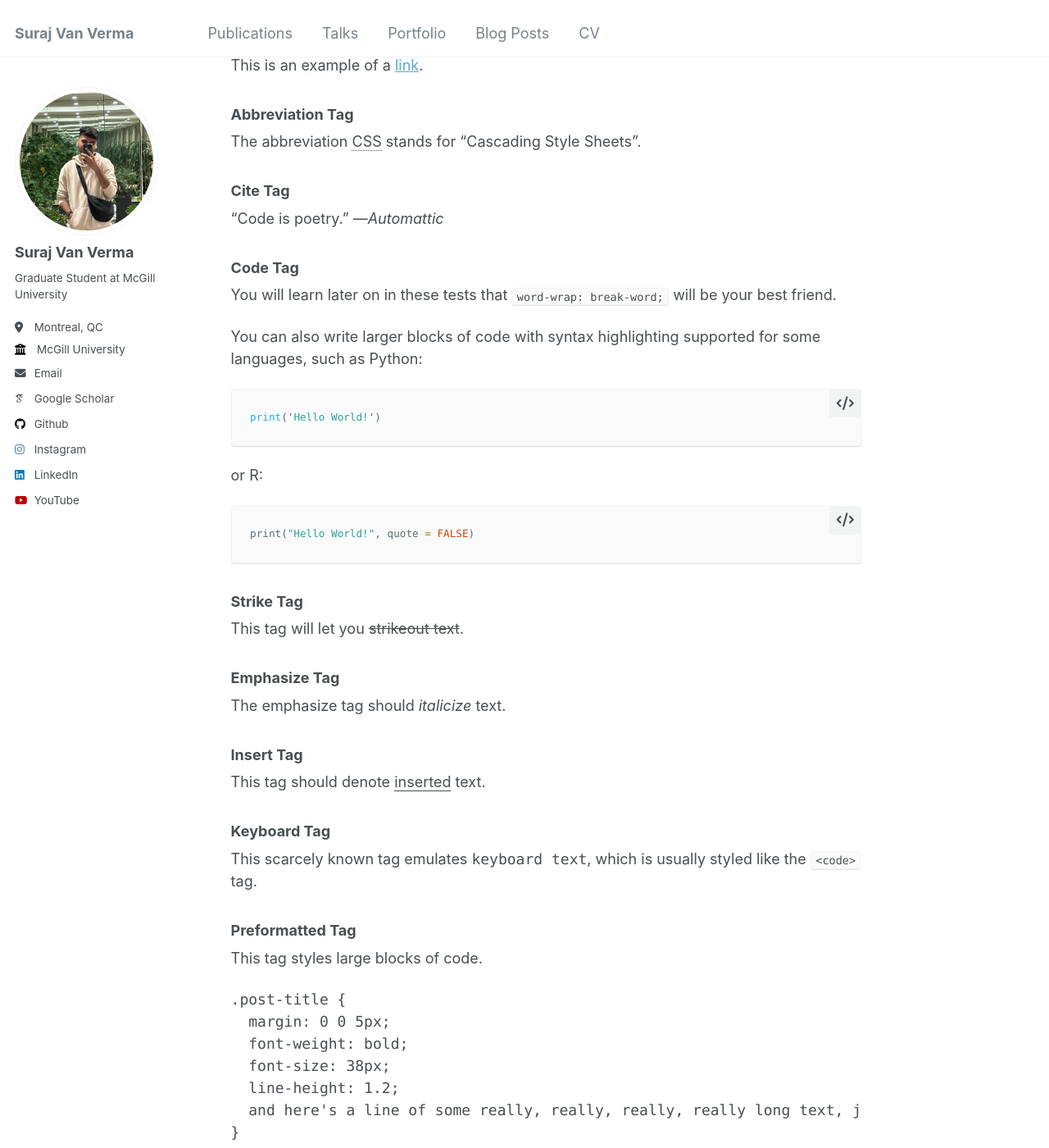
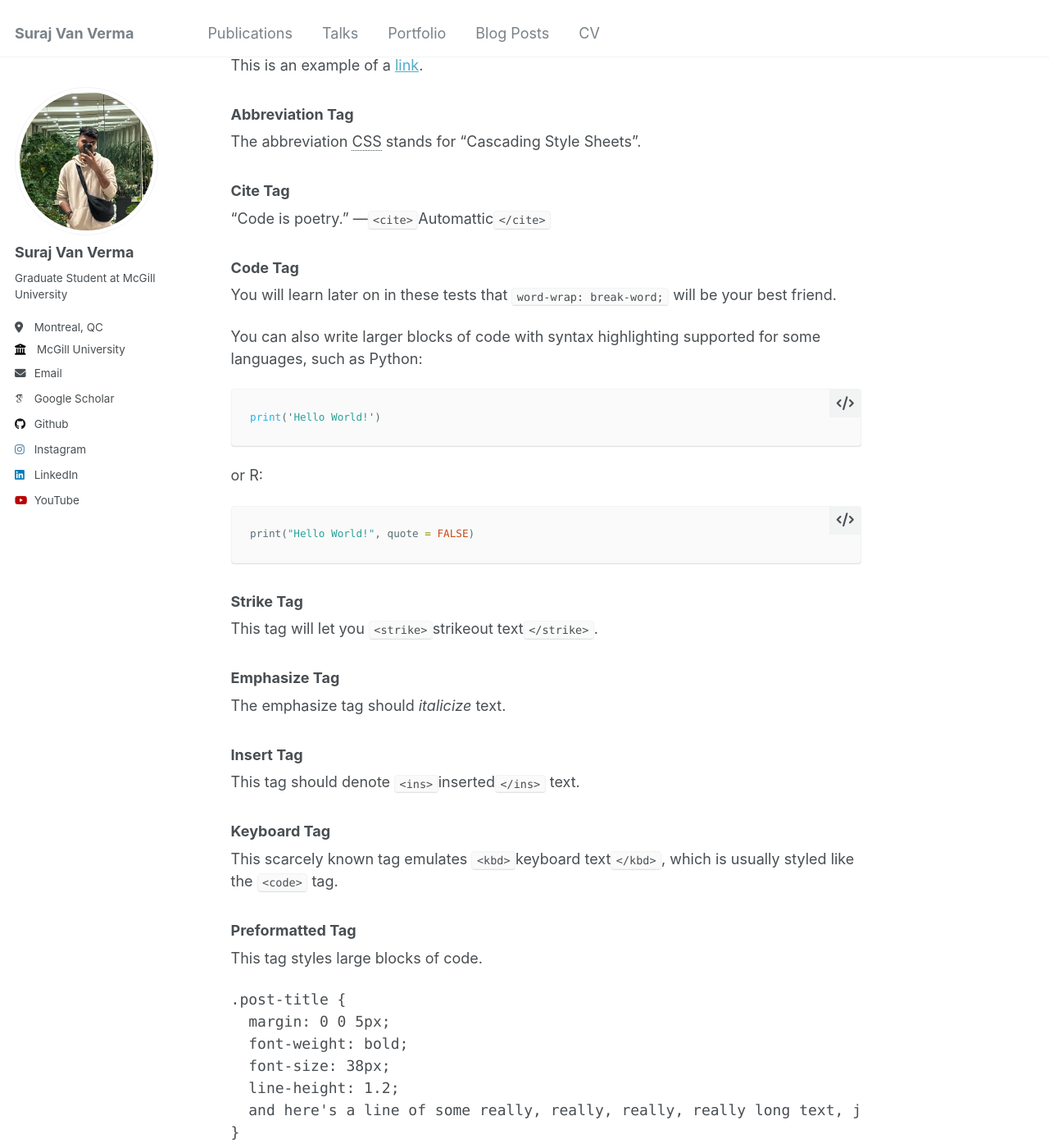
Before and after one commit to bythebug/bythebug.github.io, a Jekyll site: the page built from _pages/markdown.md, in a window 1280 px wide and 1400 px high, scrolled down 5205 px. Shown: the whole window at 82% size. Built offline with Jekyll 4.4.1, drawn with Linux system fonts in a browser that asks for light colours; some web fonts are replaced; some of the changed text lies outside the part shown.

````diff
--- a/_pages/markdown.md
+++ b/_pages/markdown.md
@@ -6,7 +6,6 @@ redirect_from:
   - /md/
   - /markdown.html
 ---
-
 ## Locations of key files/directories
 
 * Basic config options: _config.yml
@@ -32,8 +31,9 @@ redirect_from:
   * No icon: not built
 
 ## Resources
- * [Liquid syntax guide](https://shopify.github.io/liquid/tags/control-flow/)
- * [MathJax Documentation](https://docs.mathjax.org/en/latest/)
+
+* [Liquid syntax guide](https://shopify.github.io/liquid/tags/control-flow/)
+* [MathJax Documentation](https://docs.mathjax.org/en/latest/)
 
 ## MathJax
 
@@ -74,24 +74,24 @@ Single line blockquote:
 
 ### Table 1
 
-| Entry            | Item   |                                                              |
-| --------         | ------ | ------------------------------------------------------------ |
-| [John Doe](#)    | 2016   | Description of the item in the list                          |
-| [Jane Doe](#)    | 2019   | Description of the item in the list                          |
-| [Doe Doe](#)     | 2022   | Description of the item in the list                          |
+| Entry      | Item |                                     |
+| ---------- | ---- | ----------------------------------- |
+| [John Doe](#) | 2016 | Description of the item in the list |
+| [Jane Doe](#) | 2019 | Description of the item in the list |
+| [Doe Doe](#)  | 2022 | Description of the item in the list |
 
 ### Table 2
 
-| Header1 | Header2 | Header3 |
-|:--------|:-------:|--------:|
-| cell1   | cell2   | cell3   |
-| cell4   | ce
-ll5   | cell6   |
-|-----------------------------|
-| cell1   | cell2   | cell3   |
-| cell4   | cell5   | cell6   |
-|=============================|
-| Foot1   | Foot2   | Foot3   |
+| Header1                       | Header2 | Header3 |
+| :---------------------------- | :-----: | ------: |
+| cell1                         |  cell2  |   cell3 |
+| cell4                         |   ce   |         |
+| ll5                           |  cell6  |         |
+| ----------------------------- |        |         |
+| cell1                         |  cell2  |   cell3 |
+| cell4                         |  cell5  |   cell6 |
+| ============================= |        |         |
+| Foot1                         |  Foot2  |   Foot3 |
 
 ## Definition Lists
 
@@ -109,33 +109,33 @@ Do It Live
 
 ## Unordered Lists (Nested)
 
+* List item one
   * List item one
-      * List item one
-          * List item one
-          * List item two
-          * List item three
-          * List item four
-      * List item two
-      * List item three
-      * List item four
+    * List item one
+    * List item two
+    * List item three
+    * List item four
   * List item two
   * List item three
   * List item four
+* List item two
+* List item three
+* List item four
 
 ## Ordered List (Nested)
 
-  1. List item one
+1. List item one
+   1. List item one
       1. List item one
-          1. List item one
-          2. List item two
-          3. List item three
-          4. List item four
       2. List item two
       3. List item three
       4. List item four
-  2. List item two
-  3. List item three
-  4. List item four
+   2. List item two
+   3. List item three
+   4. List item four
+2. List item two
+3. List item three
+4. List item four
 
 ## Buttons
 
@@ -167,6 +167,7 @@ This is the regular text.[^1] This is more regular text.[^note]
 ```
 
 [^1]: Such as this footnote.
+
 [^note]: When using text for footnotes markers, no spaces are permitted in the name.
 
 ## HTML Tags
@@ -189,7 +190,7 @@ The abbreviation CSS stands for "Cascading Style Sheets".
 
 ### Cite Tag
 
-"Code is poetry." ---<cite>Automattic</cite>
+"Code is poetry." ---`<cite>`Automattic`</cite>`
 
 ### Code Tag
 
@@ -209,7 +210,7 @@ print("Hello World!", quote = FALSE)
 
 ### Strike Tag
 
-This tag will let you <strike>strikeout text</strike>.
+This tag will let you `<strike>`strikeout text`</strike>`.
 
 ### Emphasize Tag
 
@@ -217,11 +218,11 @@ The emphasize tag should _italicize_ text.
 
 ### Insert Tag
 
-This tag should denote <ins>inserted</ins> text.
+This tag should denote `<ins>`inserted`</ins>` text.
 
 ### Keyboard Tag
 
-This scarcely known tag emulates <kbd>keyboard text</kbd>, which is usually styled like the `<code>` tag.
+This scarcely known tag emulates `<kbd>`keyboard text`</kbd>`, which is usually styled like the `<code>` tag.
 
 ### Preformatted Tag
 
@@ -239,7 +240,7 @@ This tag styles large blocks of code.
 
 ### Quote Tag
 
-<q>Developers, developers, developers&#8230;</q> &#8211;Steve Ballmer
+`<q>`Developers, developers, developers&#8230;`</q>` &#8211;Steve Ballmer
 
 ### Strong Tag
 
@@ -247,17 +248,18 @@ This tag shows **bold text**.
 
 ### Subscript Tag
 
-Getting our science styling on with H<sub>2</sub>O, which should push the "2" down.
+Getting our science styling on with H`<sub>`2`</sub>`O, which should push the "2" down.
 
 ### Superscript Tag
 
-Still sticking with science and Isaac Newton's E = MC<sup>2</sup>, which should lift the 2 up.
+Still sticking with science and Isaac Newton's E = MC`<sup>`2`</sup>`, which should lift the 2 up.
 
 ### Variable Tag
 
-This allows you to denote <var>variables</var>.
+This allows you to denote `<var>`variables`</var>`.
 
-***
+---
+
 **Footnotes**
 
-The footnotes in the page will be returned following this line, return to the section on <a href="#footnotes">Markdown Footnotes</a>.
+The footnotes in the page will be returned following this line, return to the section on `<a href="#footnotes">`Markdown Footnotes`</a>`.
````
Also changed, not shown: _talks/2013-03-01-tutorial-1.md (deleted, +0 -13 lines), _talks/2014-02-01-talk-2.md (deleted, +0 -13 lines), _talks/2014-03-01-talk-3.md (deleted, +0 -11 lines).
